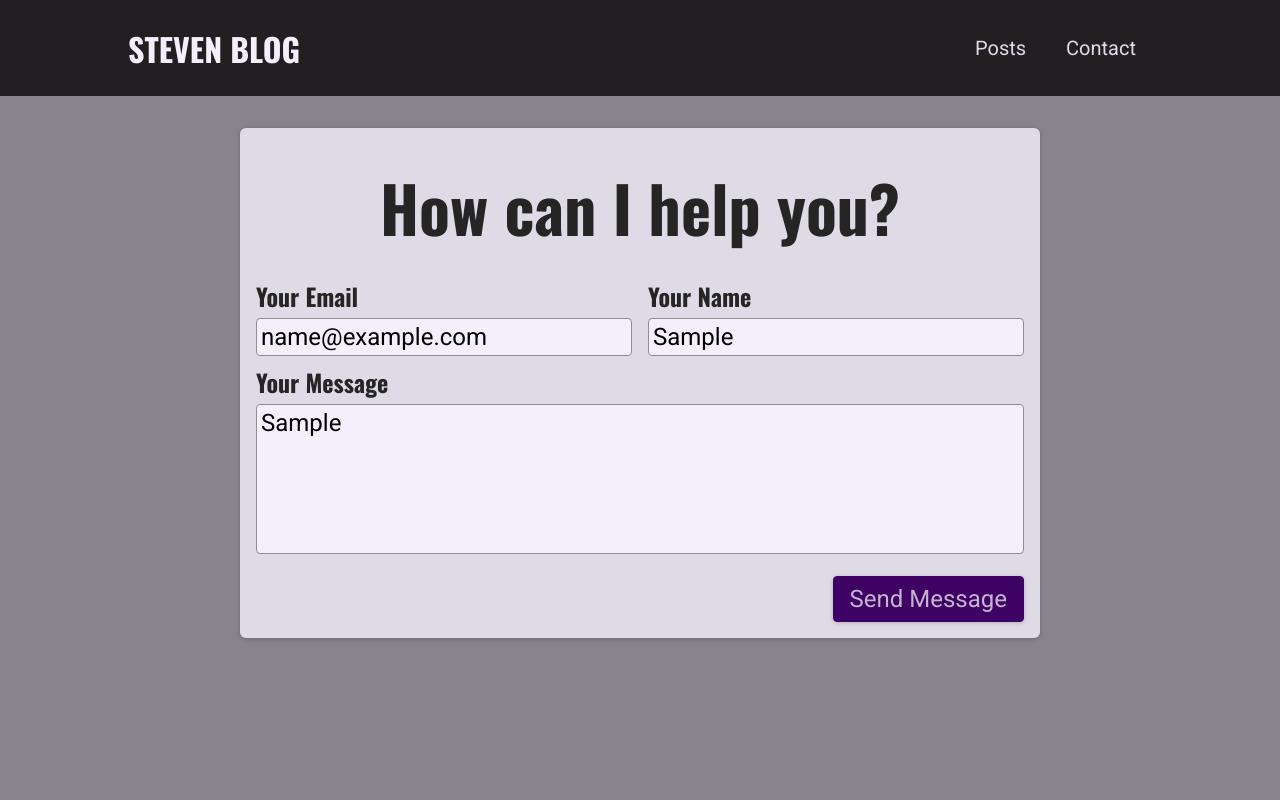
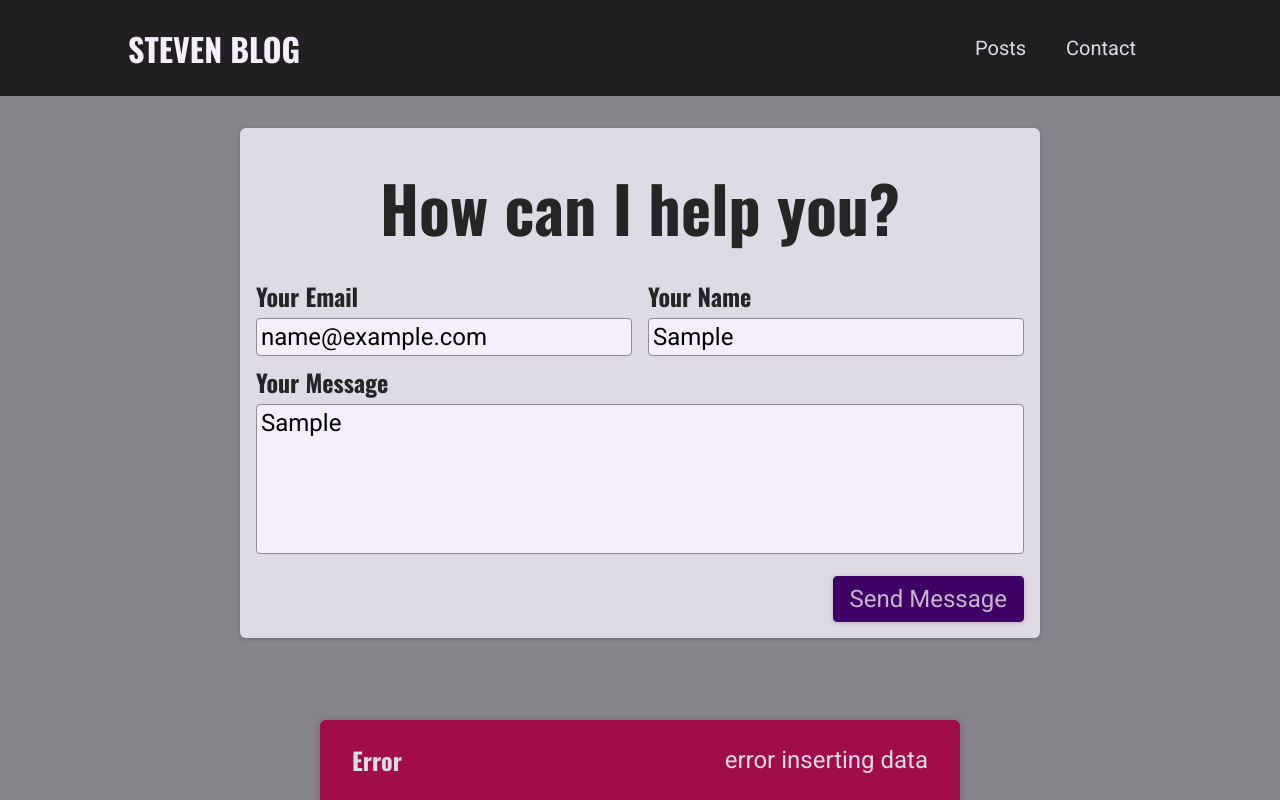
Before and after one commit to sphred5/blog, a Next.js app: page /contact in a window 1280 px wide. Both pictures are taken after typing "name@example.com", "Sample", "Sample" into the empty fields and a click on the button "Send Message". Built offline with nearby package versions, Linux system fonts and the light colour scheme; no server answers; the database is empty.

Commit message:
added notification for contact form

```diff
--- a/components/contact/contact-form.js
+++ b/components/contact/contact-form.js
@@ -1,24 +1,82 @@
-import { useState } from 'react'
+import { useState, useEffect } from 'react'
 import classes from "./contact-form.module.css";
+import Notification from '../ui/notification';
+
+async function sendContactData(contactDetails) {
+  const response = await fetch('/api/contact', {
+    method: "POST",
+    body: JSON.stringify(contactDetails),
+    headers: {
+      'Content-Type': 'application/json',
+    }
+  });
+  const data = await response.json();
+
+  if (!response.ok) {
+    throw new Error(data.message || 'Something went wrong');
+  }
+}
 
 const ContactForm = () => {
   const [enteredEmail, setEnteredEmail] = useState("");
   const [enteredName, setEnteredName] = useState("");
   const [enteredMessage, setEnteredMessage] = useState("");
+  const [requestStatus, setRequestStatus] = useState();
+  const [requestError, setRequestError] = useState();
 
-  function sendMessageHandler(e) {
+  useEffect(() => {
+    if (requestStatus === "success" || requestStatus === "error") {
+      const timer = setTimeout(() => {
+        setRequestStatus(null);
+        setRequestError(null)
+      }, 3000);
+      return () => {
+        clearTimeout(timer);
+      }
+    }
+  }, [requestStatus])
+
+  async function sendMessageHandler(e) {
     e.preventDefault();
-    fetch('/api/contact', {
-      method: "POST",
-      body: JSON.stringify({
+    setRequestStatus("pending");
+    try {
+      await sendContactData({
         email: enteredEmail,
         name: enteredName,
         message: enteredMessage
-      }),
-      headers: {
-        'Content-Type': 'application/json',
-      }
-    });
+      })
+      setRequestStatus("success");
+      setEnteredMessage("");
+      setEnteredEmail("");
+      setEnteredName("");
+    }
+    catch (error) {
+      setRequestError(error.message)
+      setRequestStatus("error")
+    }
+  }
+  let notification;
+
+  if (requestStatus === 'pending') {
+    notification = {
+      status: 'pending',
+      title: "Sending message...",
+      message: "Your Message is on it's way!"
+    }
+  }
+  if (requestStatus === "success") {
+    notification = {
+      status: "success",
+      title: "Success",
+      message: "Comment sent to db"
+    }
+  }
+  if (requestStatus === "error") {
+    notification = {
+      status: "error",
+      title: "Error",
+      message: requestError
+    }
   }
   return (
     <section className={classes.contact}>
@@ -42,6 +100,7 @@
           <button>Send Message</button>
         </div>
       </form>
+      {notification && <Notification status={notification.status} title={notification.title} message={notification.message} />}
     </section>
   );
 };
--- /dev/null
+++ b/components/ui/notification.js
@@ -0,0 +1,28 @@
+import ReactDOM from 'react-dom';
+
+import classes from './notification.module.css';
+
+function Notification(props) {
+  const { title, message, status } = props;
+
+  let statusClasses = '';
+
+  if (status === 'success') {
+    statusClasses = classes.success;
+  }
+
+  if (status === 'error') {
+    statusClasses = classes.error;
+  }
+
+  const cssClasses = `${classes.notification} ${statusClasses}`;
+
+  return (
+    <div className={cssClasses}>
+      <h2>{title}</h2>
+      <p>{message}</p>
+    </div>
+  );
+}
+
+export default Notification;
--- /dev/null
+++ b/components/ui/notification.module.css
@@ -0,0 +1,43 @@
+.notification {
+  display: flex;
+  justify-content: space-between;
+  align-items: center;
+  color: var(--color-grey-100);
+  background-color: var(--color-grey-800);
+  padding: 0 var(--size-8);
+  box-shadow: 0 1px 8px rgba(0, 0, 0, 0.2);
+  position: fixed;
+  height: 5rem;
+  bottom: 0;
+  width: 100%;
+  left: 0;
+  border-top-right-radius: 0;
+  border-top-left-radius: 0;
+}
+
+.notification h2 {
+  font-size: var(--size-6);
+  margin: 0;
+}
+
+.notification p {
+  margin: 0;
+}
+
+.success {
+  background-color: var(--color-success-500);
+  color: var(--color-grey-800);
+}
+
+.error {
+  background-color: var(--color-error-500);
+}
+
+@media (min-width: 768px) {
+  .notification {
+    width: 40rem;
+    left: calc(50% - 20rem);
+    border-top-right-radius: 6px;
+    border-top-left-radius: 6px;
+  }
+}
```
